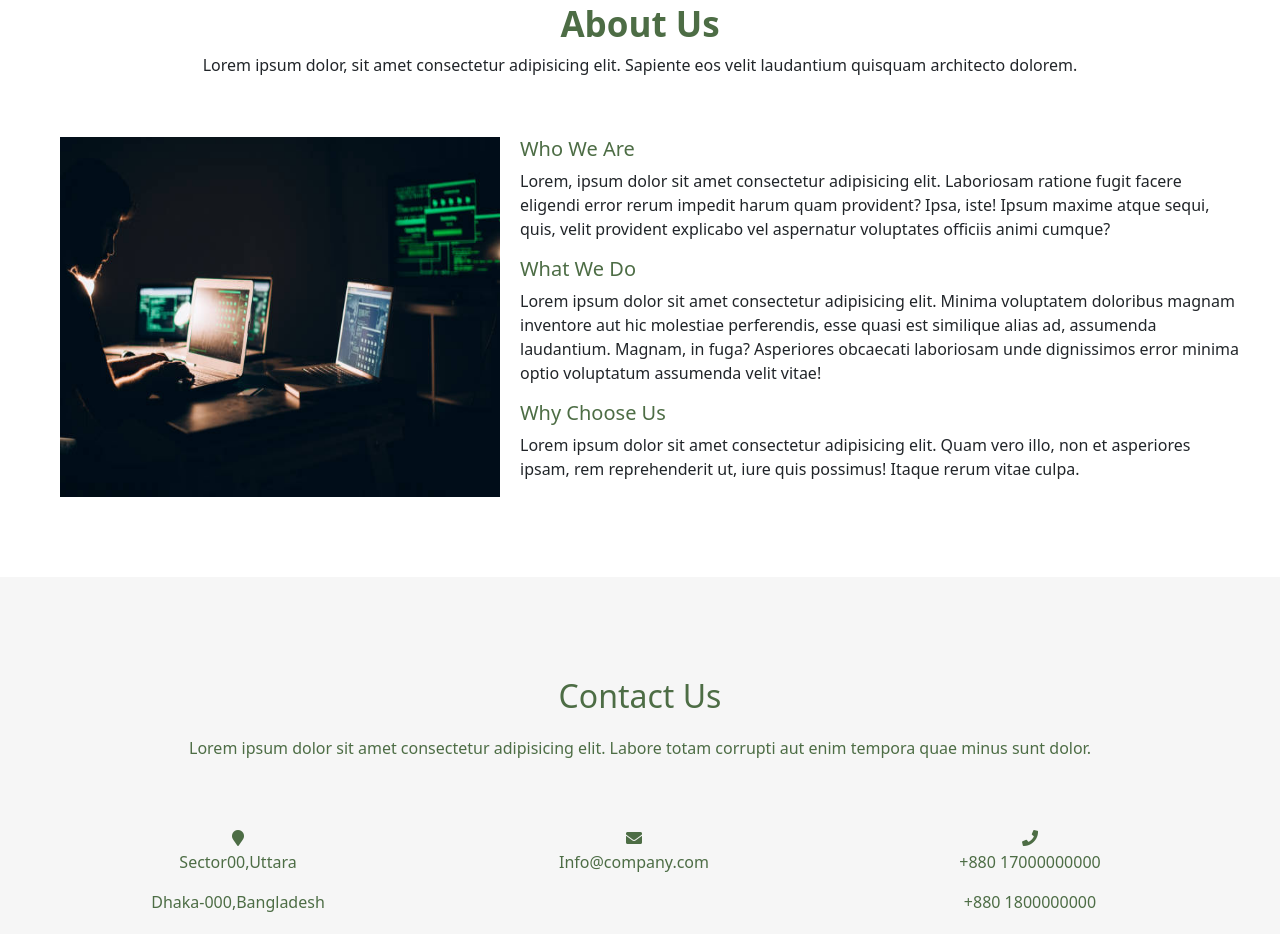
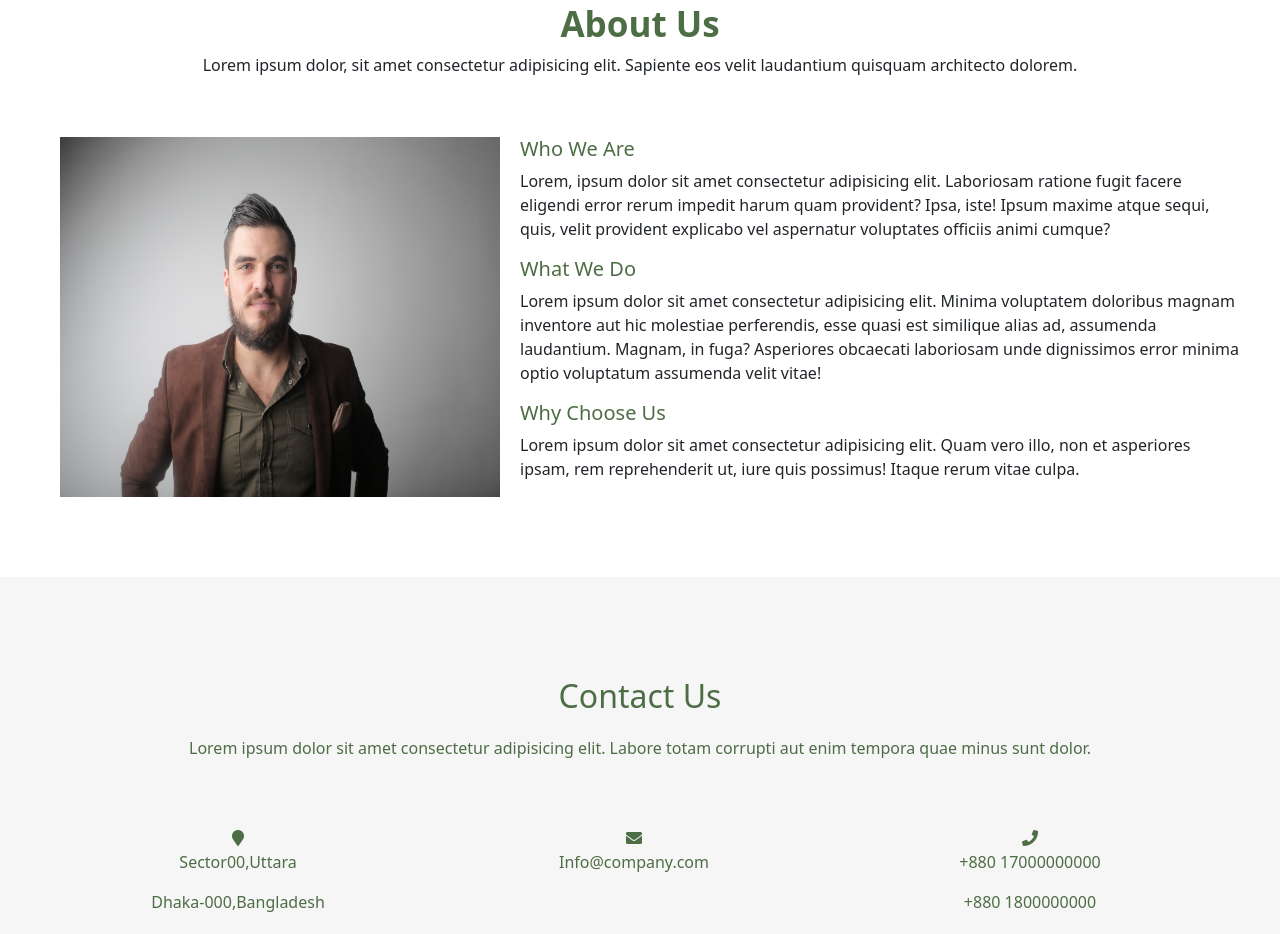
Before and after one commit to saif477/class39, a plain HTML site: page index.html in a window 1280 px wide. Shown: the part 1292-2226 px from the top of the page. Drawn offline with nearby package versions, Linux system fonts and the light colour scheme.

Commit message:
Update index.html

```diff
--- a/index.html
+++ b/index.html
@@ -92,7 +92,7 @@
     <div class="blog clear-fix">
         <div class="fix-with">
             <div class="blog-img">
-                <img src="./img/istockphoto-864660574-612x612.jpg" alt="">
+                <img src="./img/pexels-andrea-piacquadio-3785077.jpg" alt="">
             </div>
             <div class="blog-notis">
                 <h5>Who We Are</h5>
```
